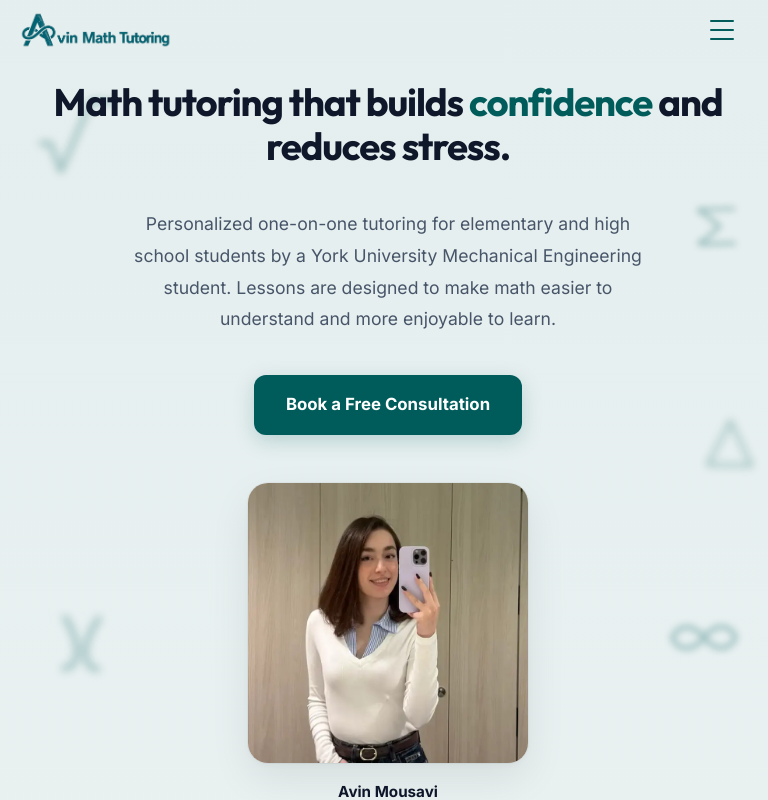
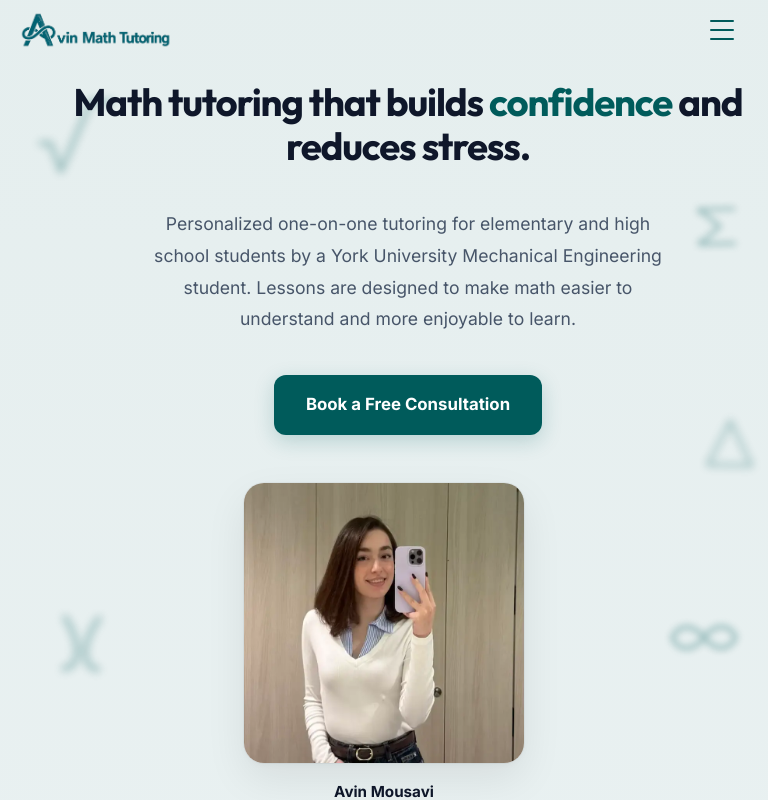
Before and after one commit to parsaabbasian/Math_Tutoring, a Next.js app: page / in a window 768 px wide. Shown: the top 800 px of the page. Built offline with nearby package versions, Linux system fonts and the light colour scheme.

Commit message:
Shift hero text further right on iPad

```diff
--- a/src/app/components/Hero.module.css
+++ b/src/app/components/Hero.module.css
@@ -283,14 +283,14 @@
   }
 }
 
-/* iPad specific adjustments to shift hero slightly right */
+/* iPad specific adjustments to shift hero text slightly right */
 @media (min-width: 768px) and (max-width: 1024px) {
-  .heroGrid {
-    padding-left: 32px;
+  .textSide {
+    margin-left: 48px;
   }
 
-  [dir='rtl'] .heroGrid {
-    padding-left: 0;
-    padding-right: 32px;
+  [dir='rtl'] .textSide {
+    margin-left: 0;
+    margin-right: 48px;
   }
 }
```
